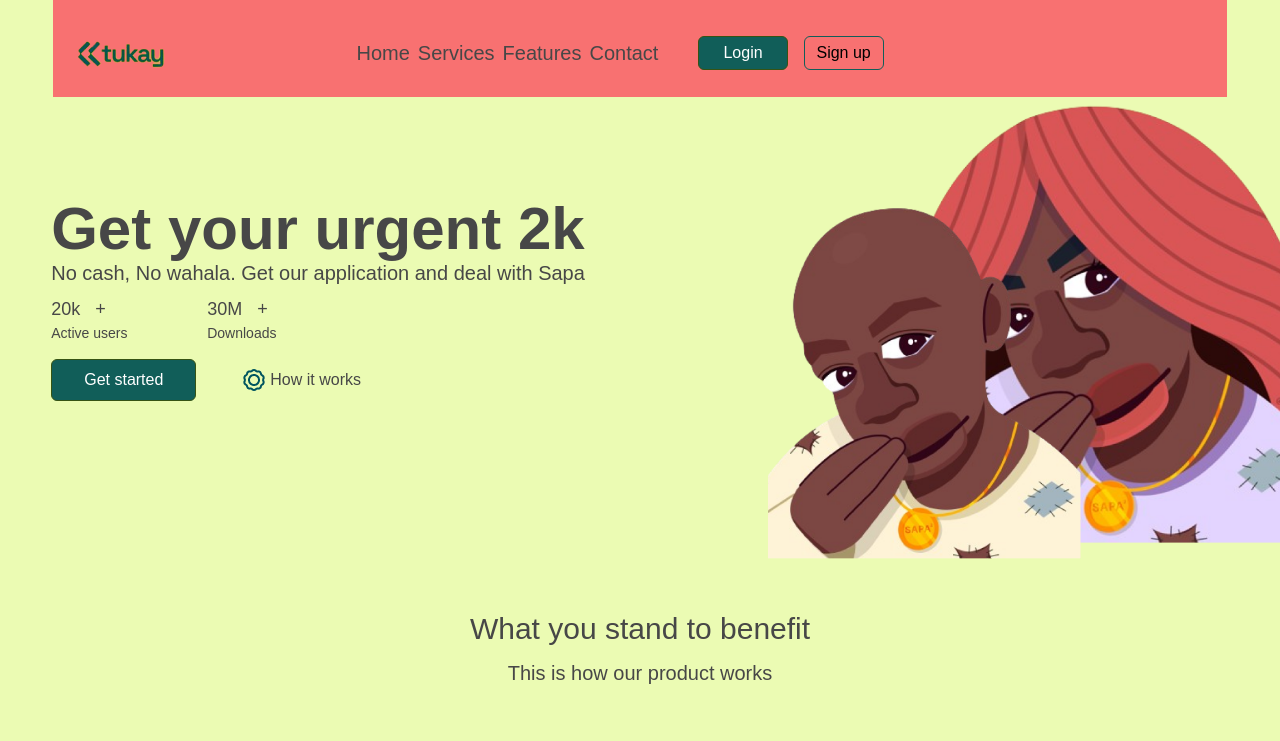
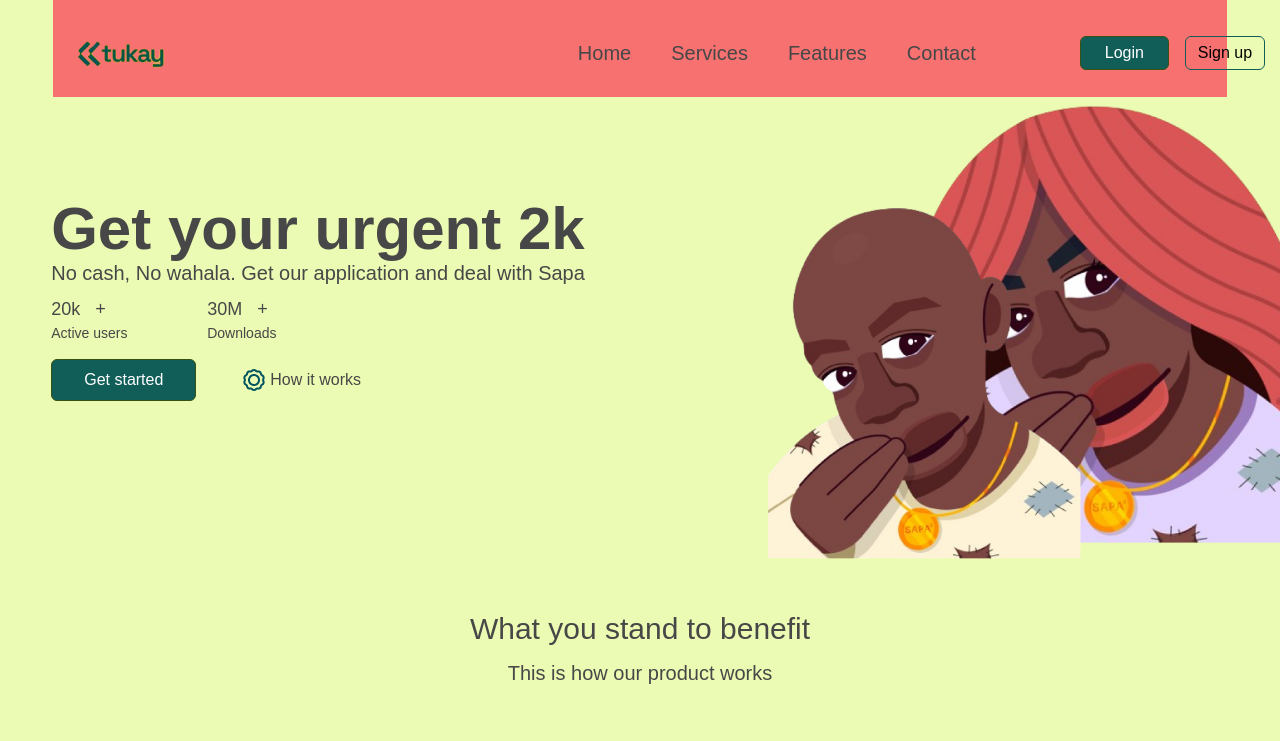
Before and after one commit to Nathaniyell/sapa-tukay, a React (Create React App) app: page / in a window 1280 px wide. Shown: the top 741 px of the page. Built offline with nearby package versions, Linux system fonts and the light colour scheme.

Commit message:
update Header.jsx

```diff
--- a/src/components/Header.jsx
+++ b/src/components/Header.jsx
@@ -9,7 +9,7 @@ const Header = () => {
   return (
     <nav className="flex flex-col md:flex-row items-center justify-between w-11/12 mx-auto pt-2 z-10 bg-red-400">
       <div className="flex items-center justify-between w-full md:w-fit">
-        <img src={Logo} alt="Logo" />
+        <img src={Logo} className="md:mr-20 lg:mr-0" alt="Logo" />
         <button
           className="text-4xl font-bold cursor-pointer text-lime-900 md:hidden"
           onClick={() => setNavMobile(!navMobile)}
@@ -18,21 +18,21 @@ const Header = () => {
         </button>
       </div>
             <ul
-        className={`bg-[#ebfbb3] z-10 flex w-3/5 mx-auto gap-2 lg:gap-2 items-center justify-around md:bg-inherit flex-col md:flex-row  ${
+        className={`bg-[#ebfbb3] z-10 flex w-full lg:w-1/4 mx-auto gap-2 lg:gap-2 items-center justify-around md:bg-inherit flex-col md:flex-row  ${
           navMobile ? "translate-x-0" : "-translate-x-[200%]"
         } transition-transform md:transform-none border border-teal-800 md:border-none`}
       >
         {navLinks.map((link, index) => {
           return (
             <li
-              className="text-[#474747] text-xl my-2 hover:underline cursor-pointer"
+              className="text-[#474747] text-xl my-2 lg:mx-4 hover:underline cursor-pointer"
               key={index}
             >
               {link}
             </li>
           );
         })}
-      <aside className={`z-10 mt-4 md:mt-0 md:ml-8 flex flex-col md:flex-row gap-4 items-center mx-auto pb-4 md:pb-0`}>
+      <aside className={`z-10 mt-4 md:mt-0 md:ml-8 lg:ml-20 flex flex-col md:flex-row gap-4 items-center mx-auto pb-4 md:pb-0`}>
         <button className="border border-lime-900 bg-teal-800 text-white py-1 px-6 rounded-md">
           Login
         </button>
```
